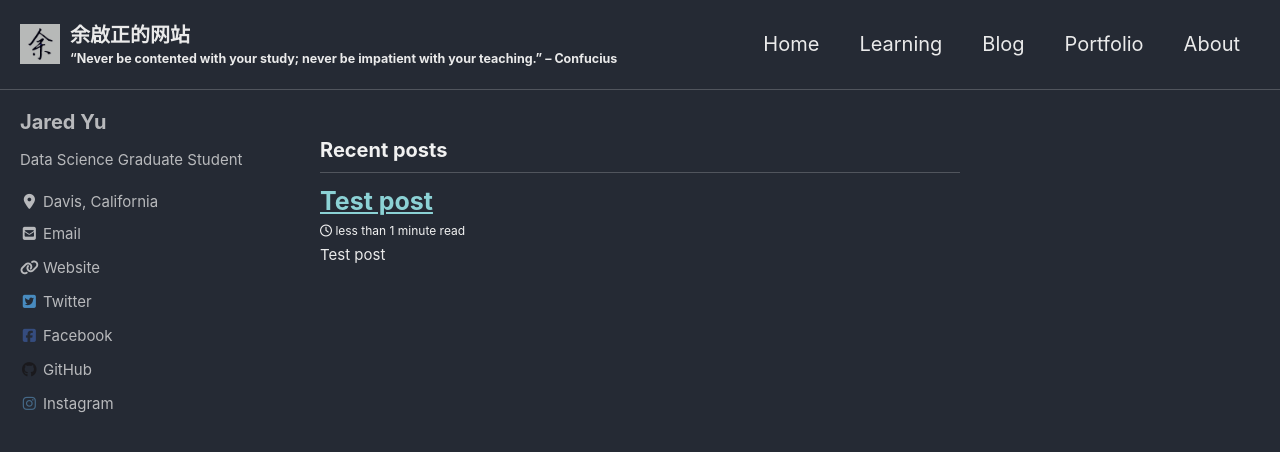
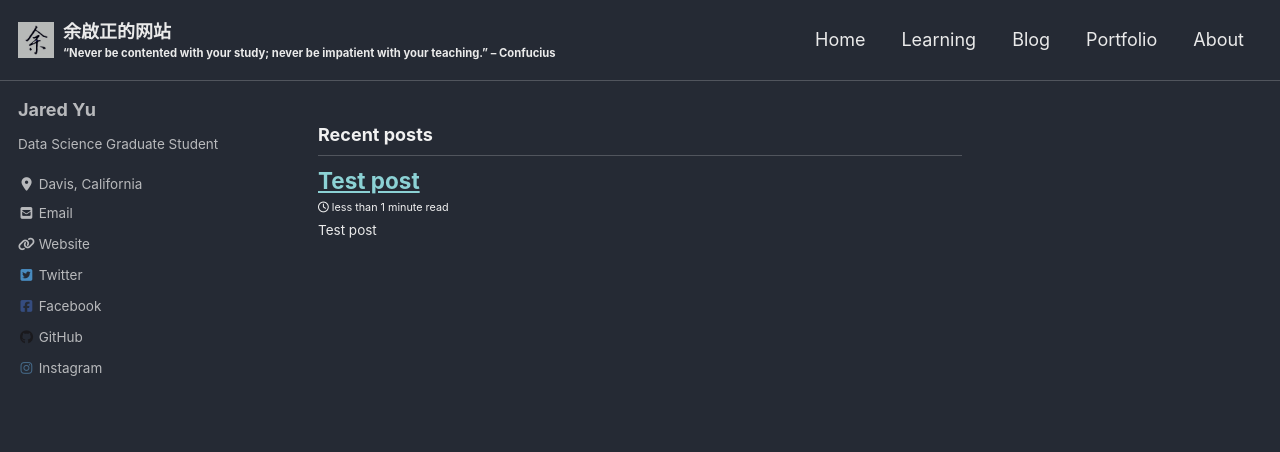
Before and after one commit to qzyu211/wang-zhan, a Jekyll site: the page built from index.html, in a window 1280 px wide and 900 px high. Shown: the top 452 px of the window. Built offline with Jekyll 4.4.1, drawn with Linux system fonts in a browser that asks for light colours; cached includes are drawn as plain includes; nearby versions of some CDN libraries; the list of posts is cut into pages by our own code.

Commit message:
css font 2

```diff
--- a/assets/css/main.scss
+++ b/assets/css/main.scss
@@ -12,14 +12,14 @@ html {
   font-size: 12px; // default 16
 
   @include breakpoint($medium) {
-    font-size: 16px; // default 18
+    font-size: 14px; // default 18
   }
 
   @include breakpoint($large) {
-    font-size: 18px; // default 20
+    font-size: 16px; // default 20
   }
 
   @include breakpoint($x-large) {
-    font-size: 20px; // default 22
+    font-size: 18px; // default 22
   }
 }
```
